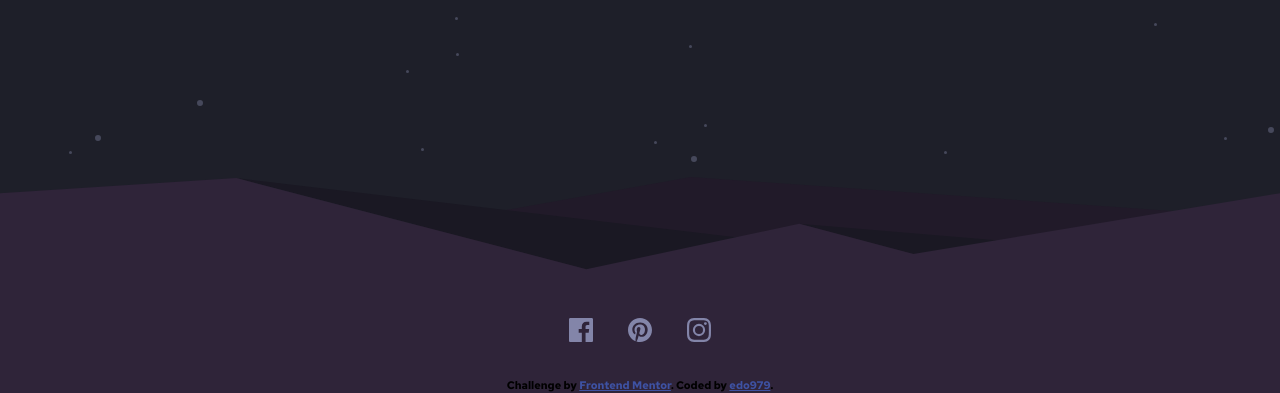
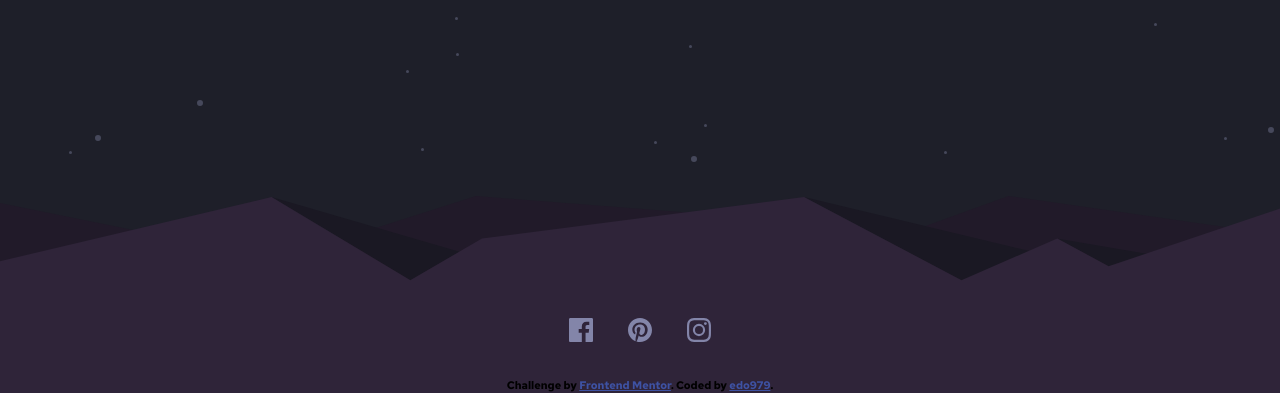
Before and after one commit to edo979/launch-countdown-timer-main, a website built with Vite: page index.html in a window 1280 px wide. Shown: the part 407-800 px from the top of the page. Built offline with nearby package versions, Linux system fonts and the light colour scheme.

Commit message:
layout and background for lg display

```diff
--- a/scss/_layout.scss
+++ b/scss/_layout.scss
@@ -1,7 +1,10 @@
 body {
   height: 100vh;
+  background-color: $Very-dark-blue-400;
 }
+
 .main-container {
+  position: relative;
   height: 100%;
   width: 100%;
   padding-top: 140px;
--- a/scss/_mq.scss
+++ b/scss/_mq.scss
@@ -7,8 +7,20 @@
     --l-spacing: 10px;
   }
 
+  body {
+    display: grid;
+    place-content: center;
+    grid-template-columns: min(100%, 1440px);
+    grid-template-rows: min(100%, 800px);
+  }
+
   h1 {
     width: max-content;
+  }
+
+  .main-container {
+    background-position: bottom center, top center;
+    background-size: auto, auto;
   }
 
   .timer {
--- a/scss/components/_components.scss
+++ b/scss/components/_components.scss
@@ -1,7 +1,6 @@
 .main-container {
   text-align: center;
 
-  background-color: $Very-dark-blue-400;
   background-image: url('../images/pattern-hills.svg'),
     url('../images/bg-stars.svg');
   background-repeat: no-repeat, no-repeat;
```
